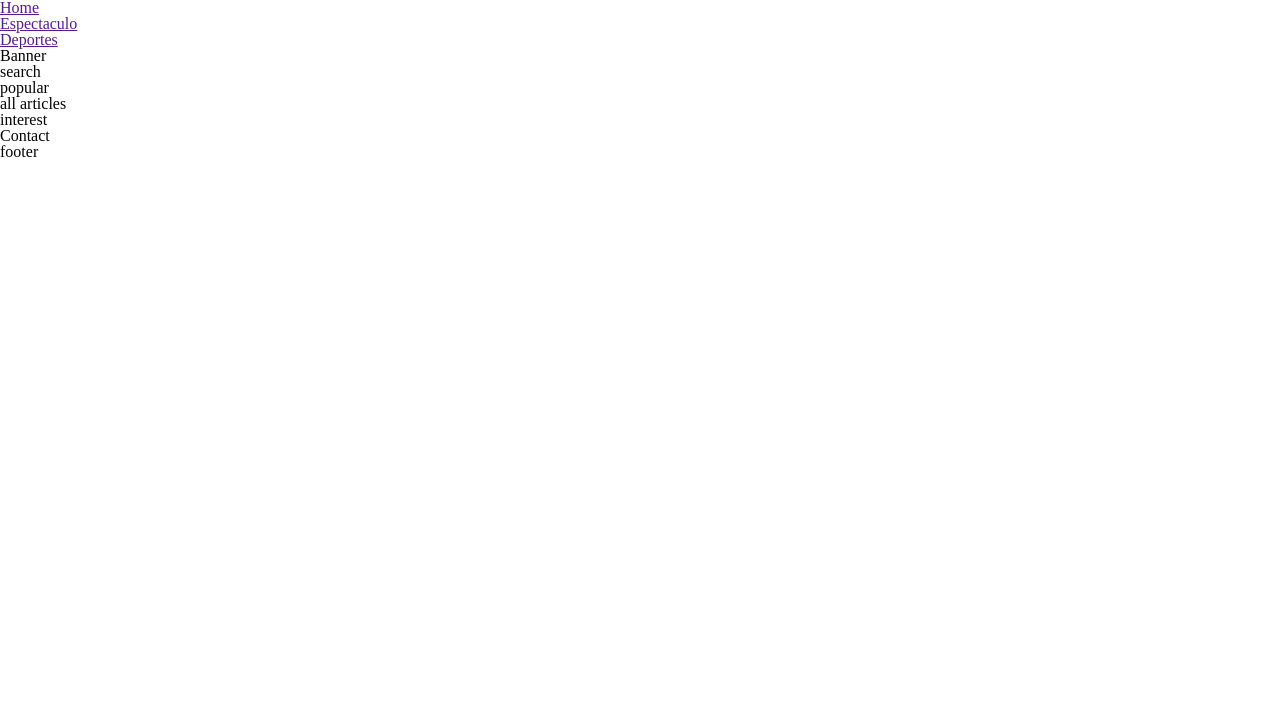
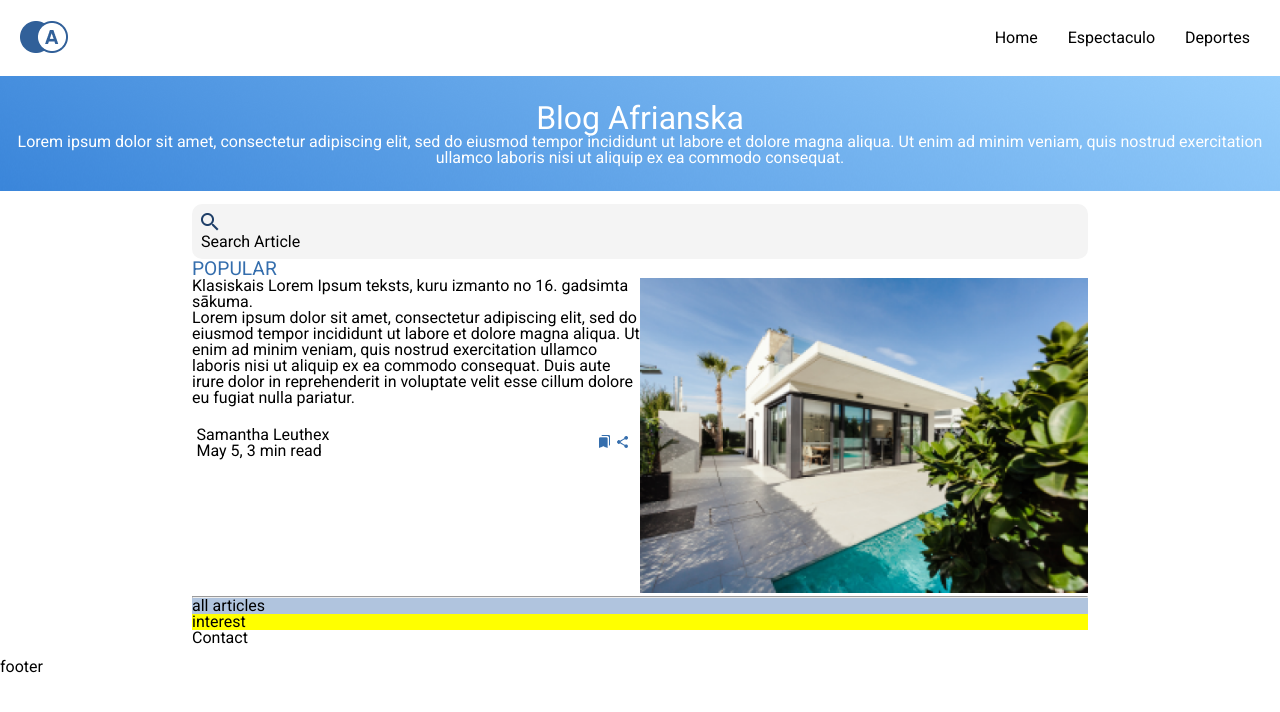
Before and after one commit to brunocse123/pachaqtec-02, a plain HTML site: page index.html in a window 1280 px wide. Drawn offline with Linux system fonts and the light colour scheme.

Commit message:
BSE: Inicio PArte CSS

```diff
--- a/index.html
+++ b/index.html
@@ -1,30 +1,74 @@
 <!DOCTYPE html>
 <html lang="en">
   <head>
-    <meta charset="UTF-8">
-    <meta name="viewport" content="width=device-width, initial-scale=1.0">
-    <link rel="stylesheet" href="./styles/reset.css">
-    <link rel="stylesheet" href="./styles/main.css">
-    <link href="https://fonts.googleapis.com/css2?family=Roboto:ital,wght@0,400;1,300&display=swap" rel="stylesheet">
+    <meta charset="UTF-8" />
+    <meta name="viewport" content="width=device-width, initial-scale=1.0" />
+    <link rel="stylesheet" href="./styles/reset.css" />
+    <link rel="stylesheet" href="./styles/main.css" />
+    <link
+      href="https://fonts.googleapis.com/css2?family=Roboto:ital,wght@0,400;1,300&display=swap"
+      rel="stylesheet"
+    />
     <title>Document</title>
   </head>
   <body>
     <div class="wrap">
       <header>
-            <div><nav>
-                <ul>
+        <a class="" href=""><img src="./images/logo.png" alt="" /></a>
+
+        <nav>
+          <ul class="menu">
             <li><a href="">Home</a></li>
             <li><a href="">Espectaculo</a></li>
             <li><a href="">Deportes</a></li>
           </ul>
-            </nav></div>
-            <div>Banner</div>
+        </nav>
       </header>
+      <div class="banner">
+        <h1>Blog Afrianska</h1>
+        <p class="subtittle">
+          Lorem ipsum dolor sit amet, consectetur adipiscing elit, sed do
+          eiusmod tempor incididunt ut labore et dolore magna aliqua. Ut enim ad
+          minim veniam, quis nostrud exercitation ullamco laboris nisi ut
+          aliquip ex ea commodo consequat.
+        </p>
+      </div>
       <main>
-            <div>search</div>
-            <div>popular</div>
-            <div>all articles</div>
-            <div>interest</div>
+        <div class="search">
+          <img src="./images/icon-search.png" alt="" />
+          <p>Search Article</p>
+        </div>
+        <div class="popular">
+          <h3 class="subtittles">POPULAR</h2>
+          <div class="post-Principal">
+            <div>
+              <h2>
+                Klasiskais Lorem Ipsum teksts, kuru izmanto no 16. gadsimta
+                sākuma.
+              </h2>
+              <p>
+                Lorem ipsum dolor sit amet, consectetur adipiscing elit, sed do
+                eiusmod tempor incididunt ut labore et dolore magna aliqua. Ut
+                enim ad minim veniam, quis nostrud exercitation ullamco laboris
+                nisi ut aliquip ex ea commodo consequat. Duis aute irure dolor
+                in reprehenderit in voluptate velit esse cillum dolore eu fugiat
+                nulla pariatur.
+              </p>
+              <br>
+              <div class="popular-footer">
+                  <div><p>Samantha Leuthex</p><p>May 5, 3 min read</p></div>
+                  <div class="popular-footer-img">
+                    <article><img src="./images/icon-save.png" alt=""></article>
+                    <article><img src="./images/icon-share.png" alt=""></article>
+                </div>
+              </div>
+            </div>
+            <div><img src="./images/popular1.png" alt=""></div>
+          </div>
+        </div>
+        <hr />
+        <div class="all-articles">all articles</div>
+        <div class="interest">interest</div>
         <div>Contact</div>
       </main>
       <footer>footer</footer>
--- a/styles/main.css
+++ b/styles/main.css
@@ -0,0 +1,138 @@
+/*Globables*/
+
+* {
+  margin: 0;
+  padding: 0;
+  scroll-behavior: smooth;
+}
+
+body {
+  font-size: 1rem;
+  color: black;
+  font-family: "Roboto";
+}
+
+ul {
+  list-style: none;
+}
+
+a {
+  text-decoration: none;
+  color: inherit;
+}
+
+.wrap {
+  max-width: 1366px;
+  width: 100%;
+  margin: auto;
+}
+
+h1 {
+  text-align: center;
+  color: white;
+  font-size: 2rem;
+}
+
+main{
+    margin: 1% 15% 1% 15%;
+}
+
+img{
+    max-width: 100%;
+}
+
+/*Header*/
+
+header {
+  padding: 20px;
+  display: flex;
+  justify-content: space-between;
+  align-items: center;
+  border-radius: 4px;
+}
+
+
+
+header ul {
+  display: flex;
+  justify-content: space-between;
+  align-items: center;
+}
+
+header li {
+  margin-left: 10px;
+}
+
+header .logo {
+  font-size: 2rem;
+}
+
+header .menu a {
+  display: inline-block;
+  padding: 10px;
+  color: black;
+}
+
+header .menu a:hover {
+  text-decoration: underline;
+}
+
+.subtittles{
+    padding: 5%, 0%, 1%, 0%;
+    color: #356EAD;
+    font-size: 1.2rem;
+}
+
+/*Banner*/
+.banner {
+  background-image: url("../images/banner.png");
+  padding: 2% 0% 2% 0%;
+}
+
+.banner .subtittle {
+  color: white;
+  text-align: center;
+}
+
+/*Search*/
+.search{
+    background: #F4F4F4;
+    border-radius: 10px;
+    padding: 1%;
+}
+
+/*Popular*/
+.popular{
+    background: white;
+}
+
+.popular-footer{
+    padding: 1% 1% 1% 1%;
+    display: flex;
+    justify-content: space-between;
+}
+
+.popular-footer-img{
+    display: flex;
+    padding: 1% 1% 1% 1%;
+    justify-content: space-between;
+}
+
+.popular-footer-img article{
+    padding: 10%
+}
+
+.post-Principal{
+    display: grid;
+    grid-template-columns: 1fr 1fr;
+}
+
+/*All Articles*/
+.all-articles{
+    background: lightsteelblue;
+}
+
+/*interest*/
+.interest{
+    background: yellow;
+}
```
Also changed, not shown: images/banner.png (added), images/logo.png (added). Lines whose indentation alone changed are shown as unchanged.
